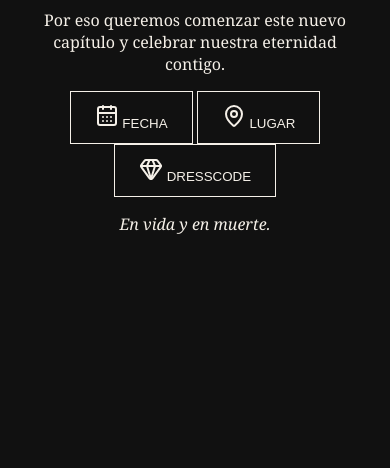
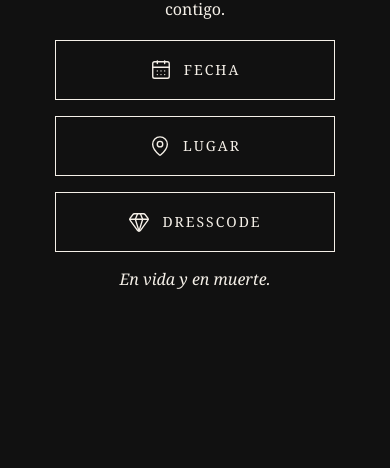
Before and after one commit to paumz/danikki_invite, a plain HTML site: page index.html in a window 390 px wide. Shown: the part 376-844 px from the top of the page. Drawn offline with nearby package versions, Linux system fonts and the light colour scheme.

Commit message:
Update style.css
Botones

```diff
--- a/style.css
+++ b/style.css
@@ -32,3 +32,43 @@
 
     cursor: pointer;
 }
+
+.opciones {
+    display: flex;
+    justify-content: center;
+    gap: 16px;
+
+    margin-top: 20px;
+}
+
+.opcion {
+    display: flex;
+    align-items: center;
+    justify-content: center;
+    gap: 12px;
+
+    min-width: 150px;
+    padding: 18px 28px;
+
+    font-family: Georgia, serif;
+    font-size: 14px;
+    letter-spacing: 2px;
+}
+
+.opcion svg {
+    width: 22px;
+    height: 22px;
+    stroke-width: 1.5;
+}
+
+@media (max-width: 600px) {
+    .opciones {
+        flex-direction: column;
+        align-items: center;
+    }
+
+    .opcion {
+        width: 100%;
+        max-width: 280px;
+    }
+}
```
